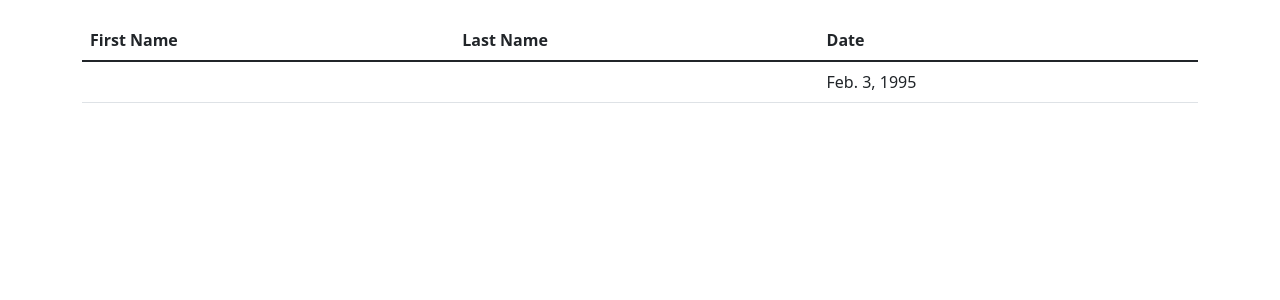
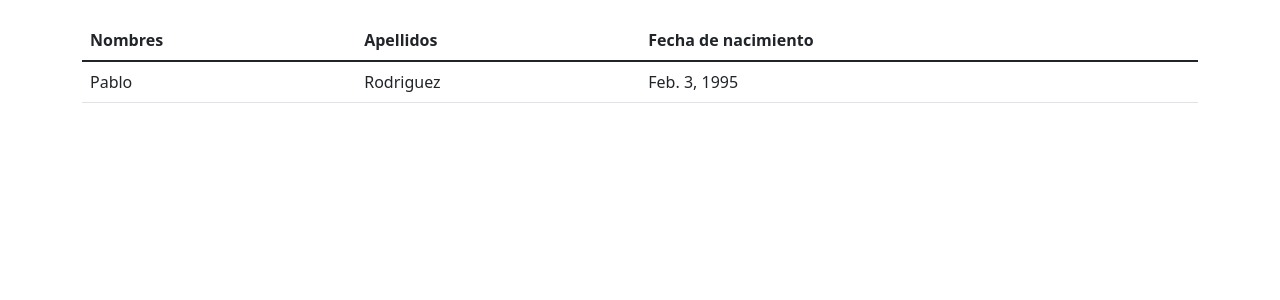
Before and after one commit to CarlosIvanRD/DJANGO, a Django app: page /autores/1/ in a window 1280 px wide. Shown: the part 56-356 px from the top of the page. Run offline with Django 4.2, Linux system fonts and the light colour scheme; data comes from the database, SQL or seed files in the repository; both versions use the stored data as it was after the commit.

Commit message:
html update

```diff
--- a/Libros/models.py
+++ b/Libros/models.py
@@ -6,6 +6,9 @@ class Autor(models.Model):
     apellidos = models.CharField(max_length=100)
     birth_date = models.DateField()
 
+def get_name(self):
+        return self.nombres + " " + self.apellidos
+
 class Book(models.Model):
     nombre = models.CharField(max_length=100)
     description = models.CharField(max_length=1000)
--- a/Libros/static/css/index.css
+++ b/Libros/static/css/index.css
@@ -0,0 +1,3 @@
+body {
+    background-color: rgb(185, 98, 98);
+}
--- a/Libros/templates/autores/autor_detalle.html
+++ b/Libros/templates/autores/autor_detalle.html
@@ -11,15 +11,15 @@
     <table class="table">
         <thead>
           <tr>
-            <th scope="col">First Name</th>
-            <th scope="col">Last Name</th>
-            <th scope="col">Date</th>
+            <th scope="col">Nombres</th>
+            <th scope="col">Apellidos</th>
+            <th scope="col">Fecha de nacimiento</th>
           </tr>
         </thead>
         <tbody>
           <tr>
-            <td>{{ object.first_name }}</td>
-            <td>{{ object.last_name }}</td>
+            <td>{{ object.nombres }}</td>
+            <td>{{ object.apellidos }}</td>
             <td>{{ object.birth_date }}</td>
           </tr>
         </tbody>
--- a/Libros/templates/autores/autores.html
+++ b/Libros/templates/autores/autores.html
@@ -11,7 +11,7 @@
 <div class="container lista">
     <ul class="list-group">
         {% for au in lista %}
-        <li class="list-group-item">{{ au.get_name }} &nbsp;<a href="{% url 'autor_detail' au.id %}" class="btn btn-sm btn-success">Detalles</a>&nbsp;<a href="{% url 'autor_update' au.id %}" class="btn btn-sm btn-warning">actualizar</a>&nbsp;<a href="{% url 'autor_delete' au.id %}" class="btn btn-sm btn-danger">eliminar</a></li>
+        <li class="list-group-item">{{ auu.get_name }} &nbsp;<a href="{% url 'autor_detail' au.id %}" class="btn btn-sm btn-success">Detalles</a>&nbsp;<a href="{% url 'autor_update' au.id %}" class="btn btn-sm btn-warning">actualizar</a>&nbsp;<a href="{% url 'autor_delete' au.id %}" class="btn btn-sm btn-danger">eliminar</a></li>
         {% endfor %}
     </ul>
 </div>
--- a/Libros/templates/base_template.html
+++ b/Libros/templates/base_template.html
@@ -32,6 +32,7 @@
               </li>
               <li class="nav-item">
                 <a class="nav-link disabled">Libros</a>
+
               </li>
             </ul>
             <form class="d-flex">
--- a/Libros/urls.py
+++ b/Libros/urls.py
@@ -9,5 +9,6 @@ urlpatterns = [
     path('autores/', views.listarAutores, name='autores' ),
     path('autores/new', views.create_autor, name='new_autor'),
     path('autores/<id>/', views.detail_view, name='autor_detail'),
-    path('libros/', views.listarBooks, name='index' )
+    path('autores/update/<id>/', views.update_autor, name='autor_update'),
+    path('libros/', views.listarBooks, name='libros' )
 ]
--- a/Libros/views.py
+++ b/Libros/views.py
@@ -9,7 +9,7 @@ from .forms import AuthorForm
 # Create your views here.
 
 def index(request):
-    template = loader.get_template('libros/index.html')
+    template = loader.get_template('autores/index.html')
     context = {}
     return HttpResponse(template.render(context,request))
 
@@ -40,6 +40,38 @@ def detail_view(request, id):
 
     return render(request,'autores/autor_detalle.html',context)
 
+#vista para actualizar autores
+#Referencia https://www.geeksforgeeks.org/django-crud-create-retrieve-update-delete-function-based-views/?ref=lbp
+def update_autor(request,id):
+
+    context = {}
+
+    obj = get_object_or_404(Autor, id = id)
+
+    #formulario que contendra la instancia
+    form = AuthorForm(request.POST or None, instance = obj)
+
+    if form.is_valid():
+        form.save()
+        return redirect('autores')
+
+    context['form'] = form
+
+    return render(request, "autores/update_view.html", context)
+
+#Vista para eliminar un autor
+def delete_view(request, id):
+
+    context = {}
+
+    obj = get_object_or_404(Autor, id = id)
+
+    if request.method == "POST":
+        obj.delete()
+        return redirect('autores')
+
+    return render(request, "autores/delete_view.html", context)
+
 
 def listarBooks(request):
     lista = Book.objects.all()
```
Also changed, not shown: Libros/templates/autores/index.html (renamed from Libros/templates/libros/index.html), db.sqlite3.
